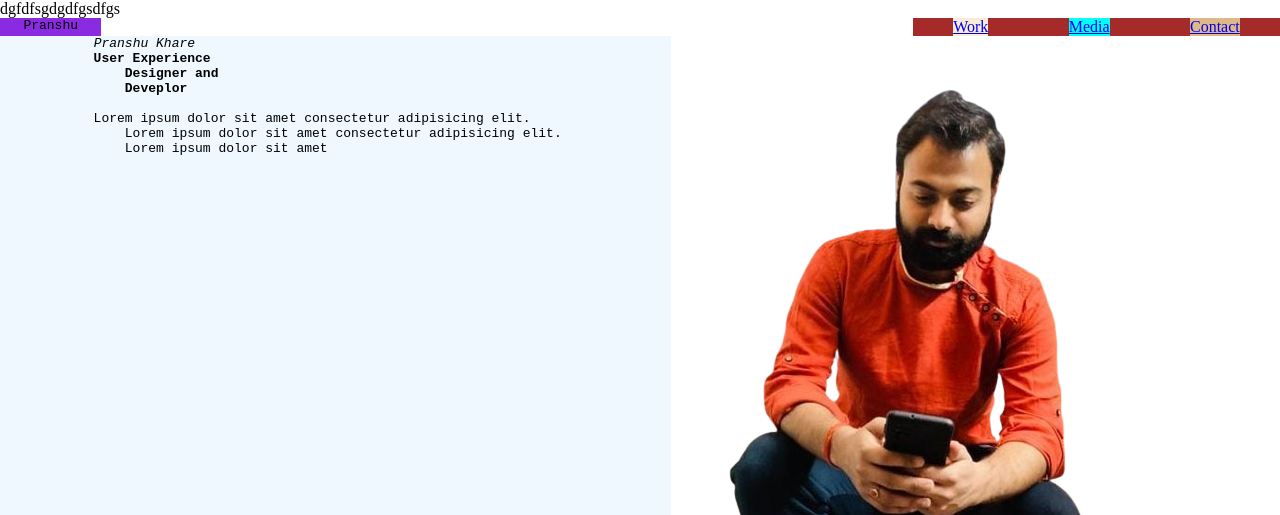
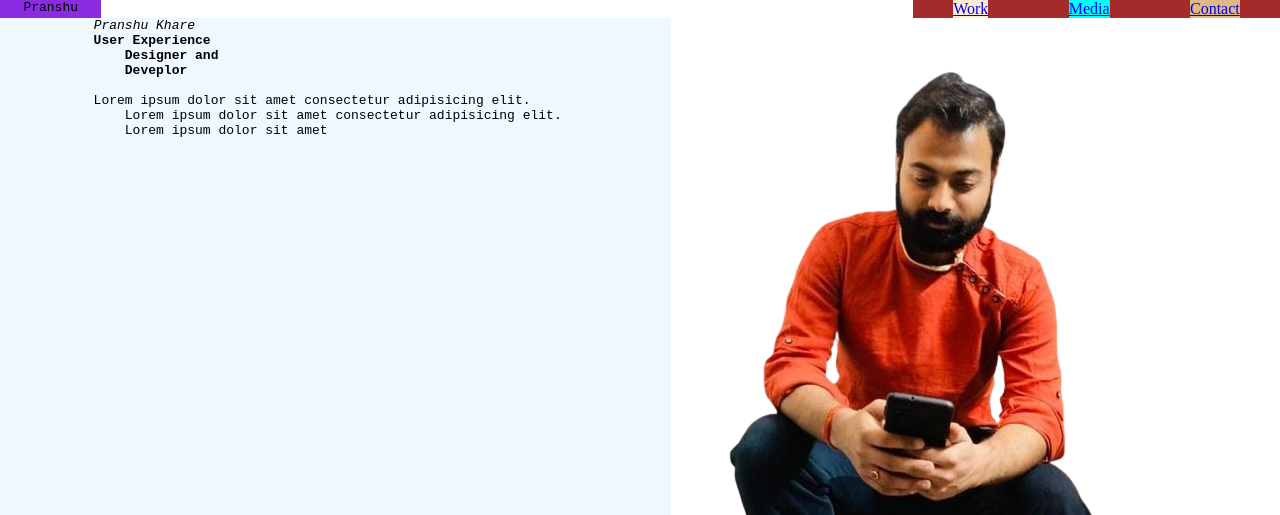
Before and after one commit to pranshukhare6704/personal-portfolio, a plain HTML site: page index.html in a window 1280 px wide. Shown: the top 515 px of the page. Drawn offline with Linux system fonts and the light colour scheme.

Commit message:
Revert "this is bulshit text added by mistake"
This reverts commit f191e5fae25c5b15238f86a45d2d6cbdcb14bb3a.

```diff
--- a/index.html
+++ b/index.html
@@ -7,7 +7,7 @@
     <title>Pranshu Khare</title>
     <link href="project-style.css" type="text/css" rel="stylesheet">
 </head>
-dgfdfsgdgdfgsdfgs
+
 <body>
     <div>
         <div class="C1">
```
